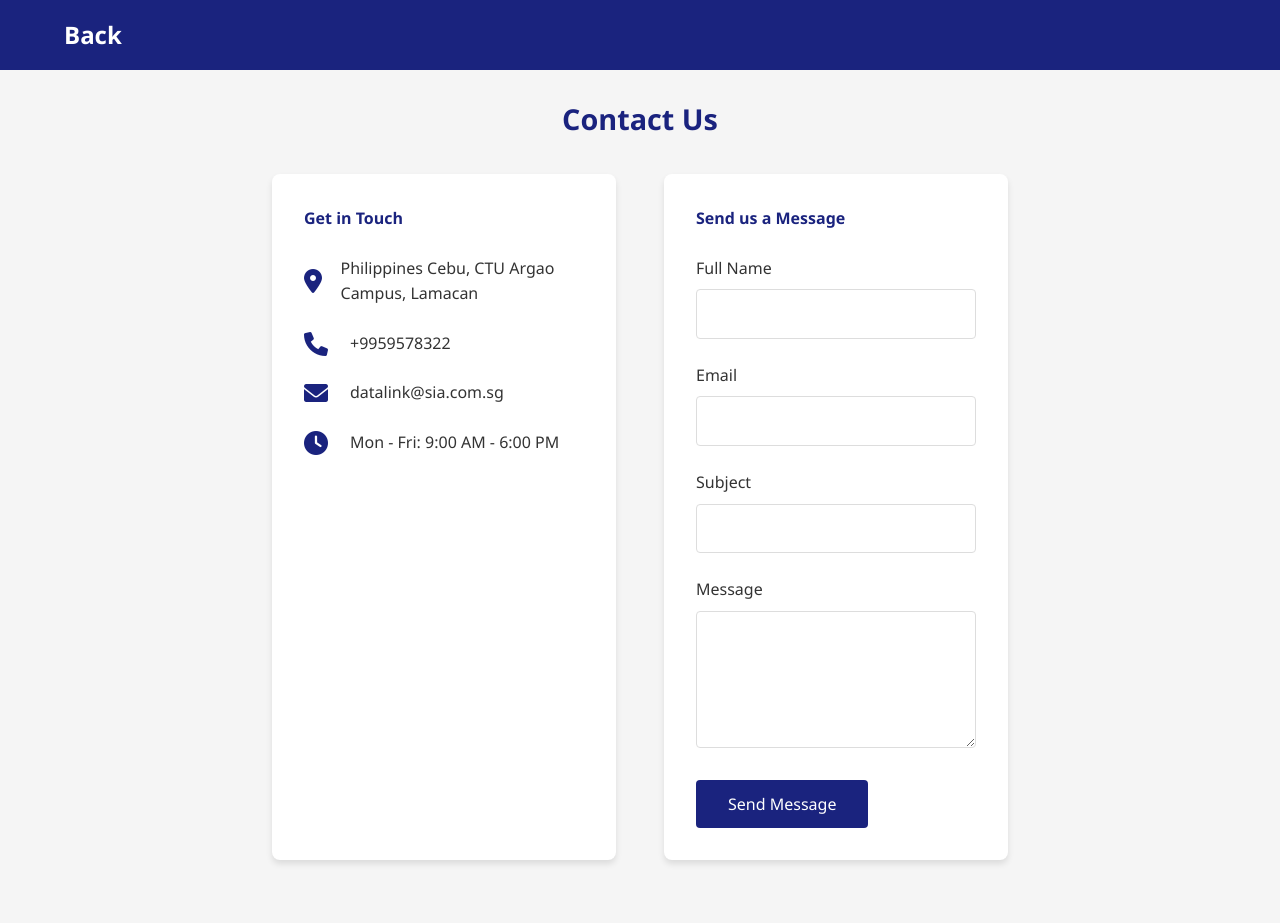
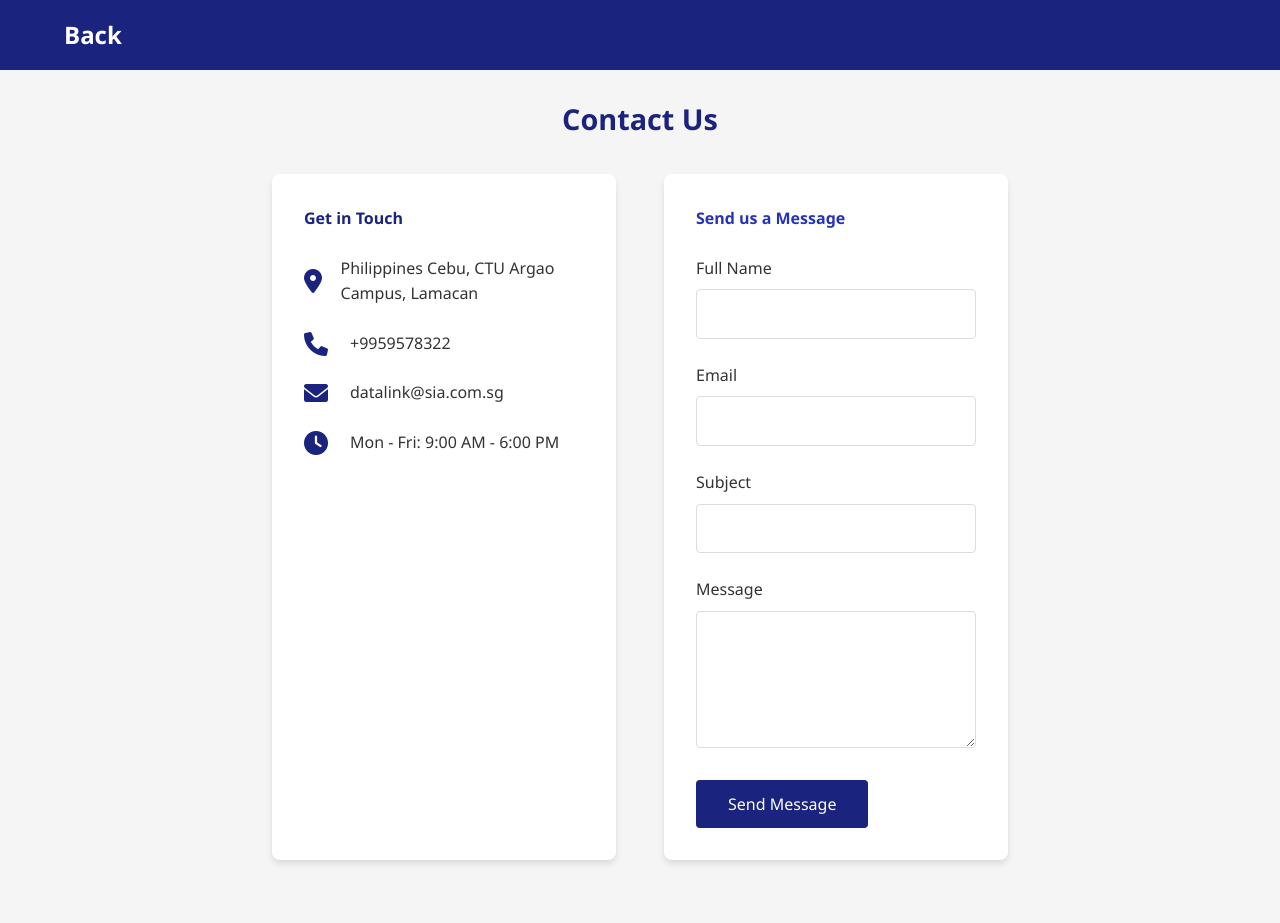
Before and after one commit to pjjj23/SIA-FINALS, a Django app: page /user/contact in a window 1280 px wide. Shown: the top 923 px of the page. Run offline with Django 5.2, Linux system fonts and the light colour scheme.

Commit message:
changingColor

```diff
--- a/myapp/templates/contact.html
+++ b/myapp/templates/contact.html
@@ -176,7 +176,7 @@
                 </div>
 
                 <div class="contact-form">
-                    <h4 style="color: #1a237e; margin-bottom: 1.5rem;">Send us a Message</h4>
+                    <h4 style="color: #2532ba; margin-bottom: 1.5rem;">Send us a Message</h4>
                     <form id="contactForm" onsubmit="return handleSubmit(event)">
                         <div class="form-group">
                             <label for="name">Full Name</label>
```
